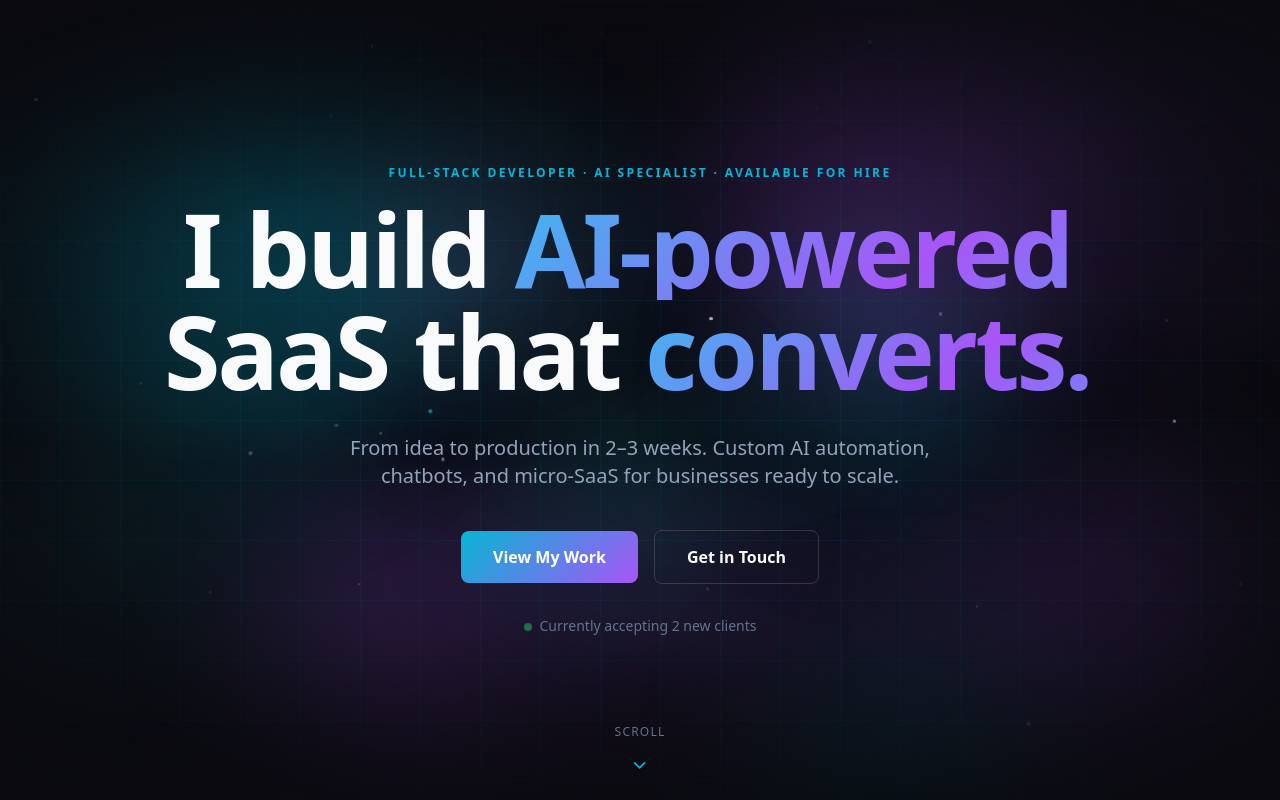
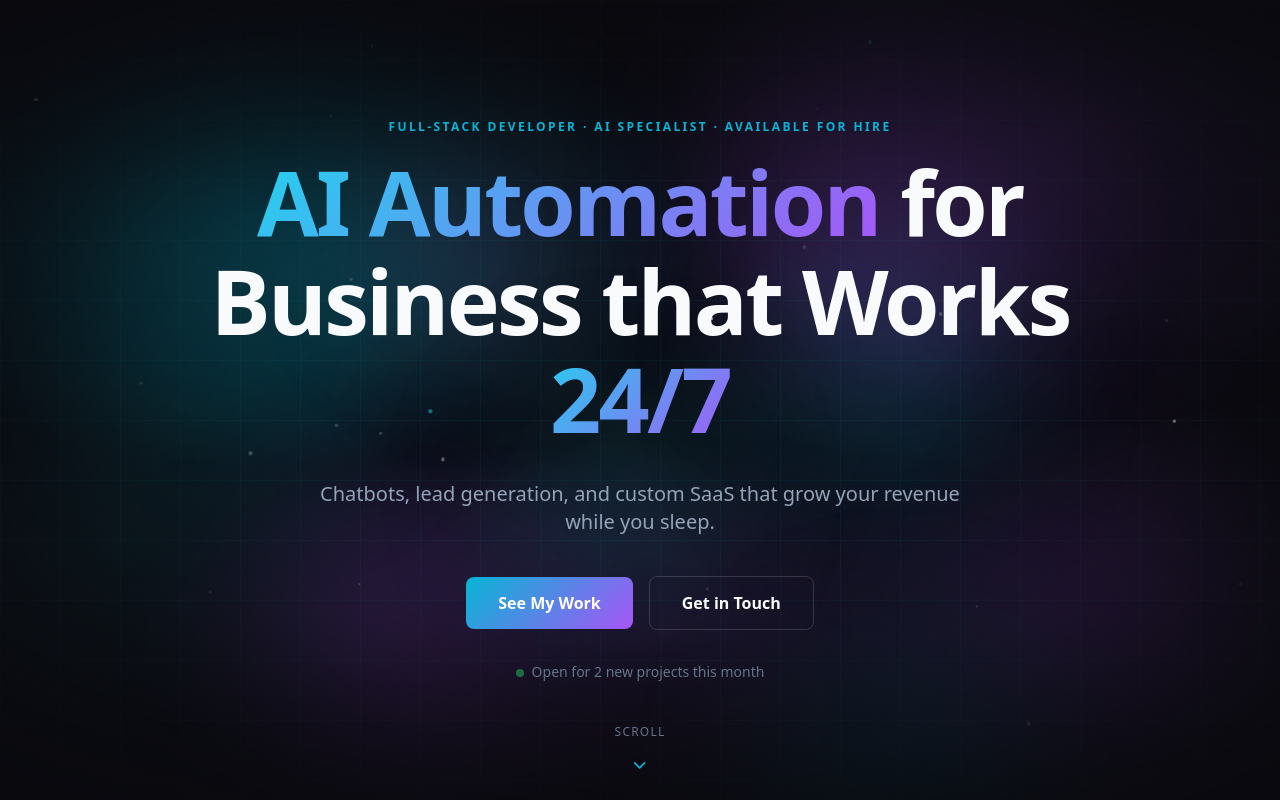
Before and after one commit to supergenrih-jpg/portfolio, a Next.js app: page / in a window 1280 px wide. Shown: the top 800 px of the page. Built offline with nearby package versions, Linux system fonts and the light colour scheme.

Commit message:
feat: business-focused Hero copy targeting non-technical clients
Co-Authored-By: Claude Sonnet 4.6 <noreply@anthropic.com>

```diff
--- a/src/app/layout.tsx
+++ b/src/app/layout.tsx
@@ -2,13 +2,13 @@ import type { Metadata } from 'next';
 import './globals.css';
 
 export const metadata: Metadata = {
-  title: 'AI Studio Developer | AI SaaS, Chatbots & Automation',
+  title: 'AI Automation for Business | Custom Chatbots & SaaS in 2–3 Weeks',
   description:
-    'Custom AI automation, chatbots, and micro-SaaS for businesses. From idea to production in 2–3 weeks. Next.js, OpenAI, Supabase expert.',
+    'Custom AI automation that grows your revenue 24/7. WhatsApp/Instagram chatbots, lead generation tools, and micro-SaaS. From idea to production in 2–3 weeks.',
   openGraph: {
-    title: 'AI Studio Developer',
+    title: 'AI Automation for Business — AI Studio Developer',
     description:
-      'I build AI-powered SaaS that converts. Custom automation, chatbots, and micro-SaaS in 2–3 weeks.',
+      'Custom AI automation that grows your revenue 24/7. WhatsApp/Instagram chatbots, lead generation tools, and micro-SaaS.',
     type: 'website',
   },
 };
--- a/src/components/sections/Hero.tsx
+++ b/src/components/sections/Hero.tsx
@@ -3,8 +3,6 @@
 import { motion } from 'framer-motion';
 import { ChevronDown } from 'lucide-react';
 import HeroBackground from '@/components/3d/HeroBackground';
-
-const heroWords = "I build AI-powered SaaS that converts.".split(' ');
 
 export default function Hero() {
   const scrollToProjects = () => {
@@ -22,11 +20,9 @@ export default function Hero() {
       id="hero"
       className="relative min-h-screen flex items-center justify-center overflow-hidden"
     >
-      {/* CSS + Framer Motion background */}
       <HeroBackground />
 
-      {/* Content */}
-      <div className="relative text-center px-6 max-w-6xl mx-auto" style={{ zIndex: 10 }}>
+      <div className="relative text-center px-6 max-w-5xl mx-auto" style={{ zIndex: 10 }}>
         {/* Eyebrow */}
         <motion.p
           initial={{ opacity: 0, y: 20 }}
@@ -37,34 +33,41 @@ export default function Hero() {
           Full-Stack Developer · AI Specialist · Available for Hire
         </motion.p>
 
-        {/* H1 with word reveal */}
+        {/* H1 */}
         <h1
-          className="font-bold leading-none mb-8"
+          className="font-bold mb-8"
           style={{
-            fontSize: 'clamp(3rem, 8vw, 9rem)',
+            fontSize: 'clamp(2.8rem, 7vw, 8rem)',
             letterSpacing: '-0.03em',
+            lineHeight: 1.1,
           }}
-          aria-label="I build AI-powered SaaS that converts."
+          aria-label="AI Automation for Business that Works 24/7"
         >
-          {heroWords.map((word, i) => (
-            <motion.span
-              key={i}
-              initial={{ opacity: 0 }}
-              animate={{ opacity: 1, y: 0, rotateX: 0 }}
-              transition={{
-                duration: 0.6,
-                delay: 0.3 + i * 0.1,
-                ease: [0.25, 0.46, 0.45, 0.94],
-              }}
-              className={
-                word === 'AI-powered' || word === 'converts.'
-                  ? 'gradient-text inline-block mr-[0.25em]'
-                  : 'inline-block mr-[0.25em]'
-              }
-            >
-              {word}
-            </motion.span>
-          ))}
+          <motion.span
+            className="bg-clip-text text-transparent inline"
+            style={{ backgroundImage: 'linear-gradient(135deg, #22d3ee, #a855f7)' }}
+            initial={{ opacity: 0 }}
+            animate={{ opacity: 1 }}
+            transition={{ duration: 0.7, delay: 0.3, ease: [0.25, 0.46, 0.45, 0.94] }}
+          >
+            AI Automation
+          </motion.span>
+          <motion.span
+            initial={{ opacity: 0 }}
+            animate={{ opacity: 1 }}
+            transition={{ duration: 0.7, delay: 0.55, ease: [0.25, 0.46, 0.45, 0.94] }}
+          >
+            {' '}for Business that Works{' '}
+          </motion.span>
+          <motion.span
+            className="bg-clip-text text-transparent inline"
+            style={{ backgroundImage: 'linear-gradient(135deg, #22d3ee, #a855f7)' }}
+            initial={{ opacity: 0 }}
+            animate={{ opacity: 1 }}
+            transition={{ duration: 0.7, delay: 0.8, ease: [0.25, 0.46, 0.45, 0.94] }}
+          >
+            24/7
+          </motion.span>
         </h1>
 
         {/* Subtitle */}
@@ -75,8 +78,7 @@ export default function Hero() {
           className="text-lg md:text-xl max-w-2xl mx-auto mb-10"
           style={{ color: 'var(--text-secondary)' }}
         >
-          From idea to production in 2–3 weeks. Custom AI automation, chatbots,
-          and micro-SaaS for businesses ready to scale.
+          Chatbots, lead generation, and custom SaaS that grow your revenue while you sleep.
         </motion.p>
 
         {/* CTAs */}
@@ -87,7 +89,7 @@ export default function Hero() {
           className="flex flex-col sm:flex-row items-center justify-center gap-4 mb-8"
         >
           <button onClick={scrollToProjects} className="btn-primary">
-            View My Work
+            See My Work
           </button>
           <button onClick={scrollToContact} className="btn-secondary">
             Get in Touch
@@ -106,7 +108,7 @@ export default function Hero() {
             className="inline-block w-2 h-2 rounded-full mr-2 animate-pulse"
             style={{ backgroundColor: '#22c55e' }}
           />
-          Currently accepting 2 new clients
+          Open for 2 new projects this month
         </motion.p>
       </div>
 
```
